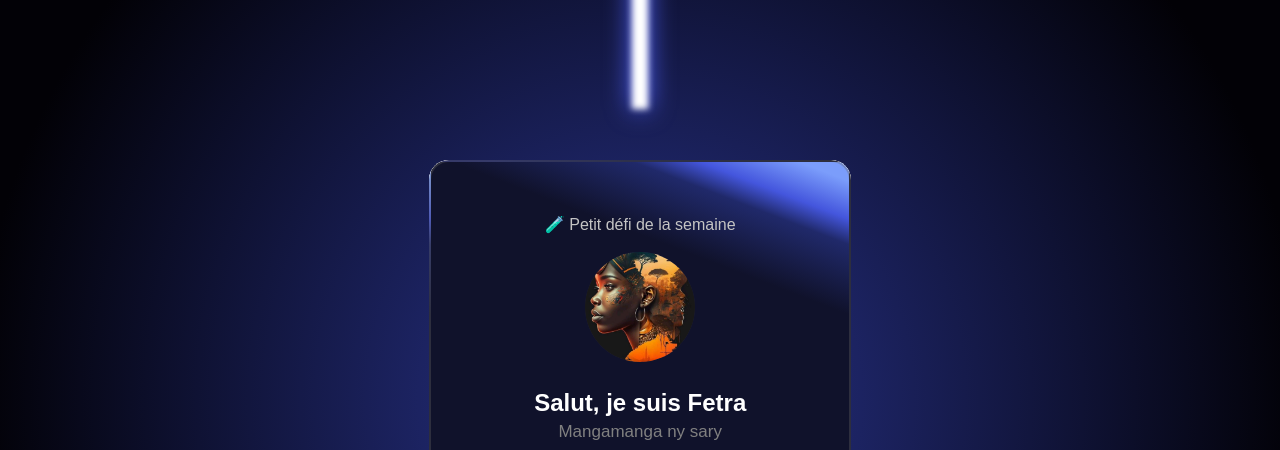
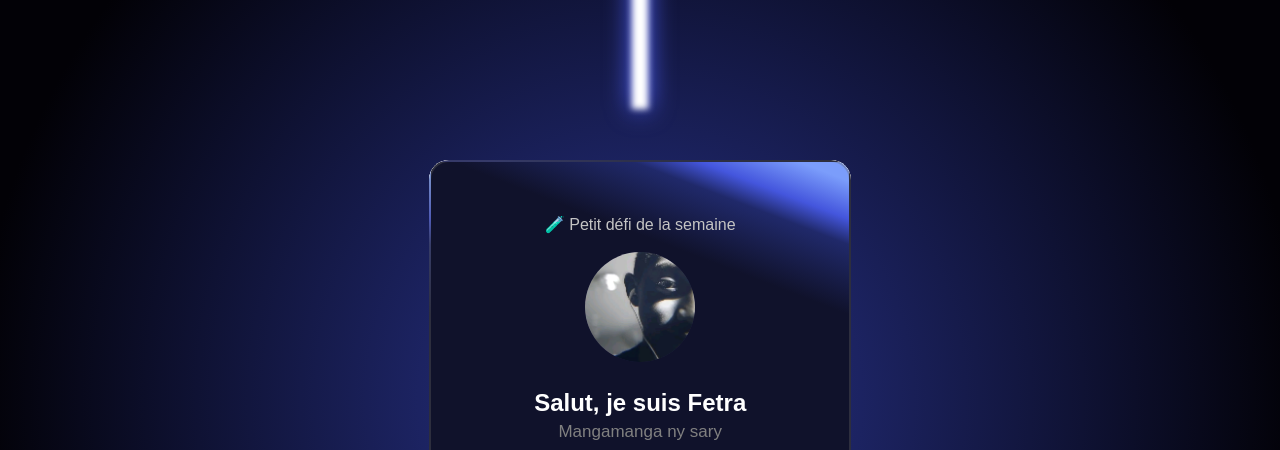
Before and after one commit to FetraFex/profile-card, a plain HTML site: page index.html in a window 1280 px wide. Shown: the top 450 px of the page. Drawn offline with nearby package versions, Linux system fonts and the light colour scheme.

Commit message:
Update title and image references; add logo and profile picture

```diff
--- a/index.html
+++ b/index.html
@@ -6,7 +6,8 @@
     <meta name="viewport" content="width=device-width, initial-scale=1.0">
     <link rel="stylesheet" href="/style.css">
     <link rel="stylesheet" href="https://cdn.jsdelivr.net/gh/devicons/devicon@v2.15.1/devicon.min.css">
-    <title>Ny Fetra | Card</title>
+    <title>Fex | Card</title>
+    <link rel="icon" href="/logo.jpg" type="image/x-icon" />
 </head>
 
 <body>
@@ -18,7 +19,7 @@
                     <p>🧪 Petit défi de la semaine</p>
                 </div>
                 <div class="me">
-                    <img src="./profile.jpg" class="profilepic" alt="fex_img">
+                    <img src="./profile_pic.jpg" class="profilepic" alt="fex_img">
                     <h2 class="presentation">Salut, je suis Fetra</h2>
                     <p>
                         Mangamanga ny sary
```
Also changed, not shown: logo.jpg (added), profile_pic.jpg (added).
